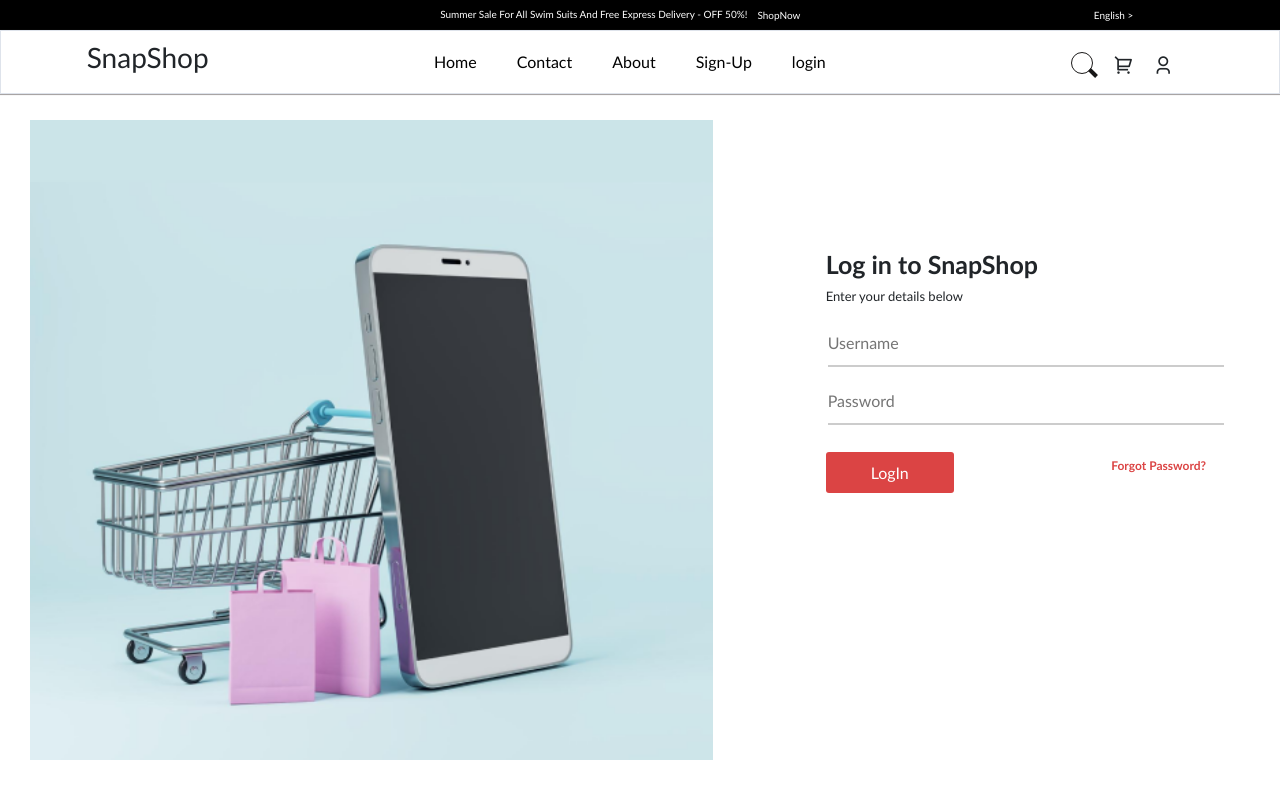
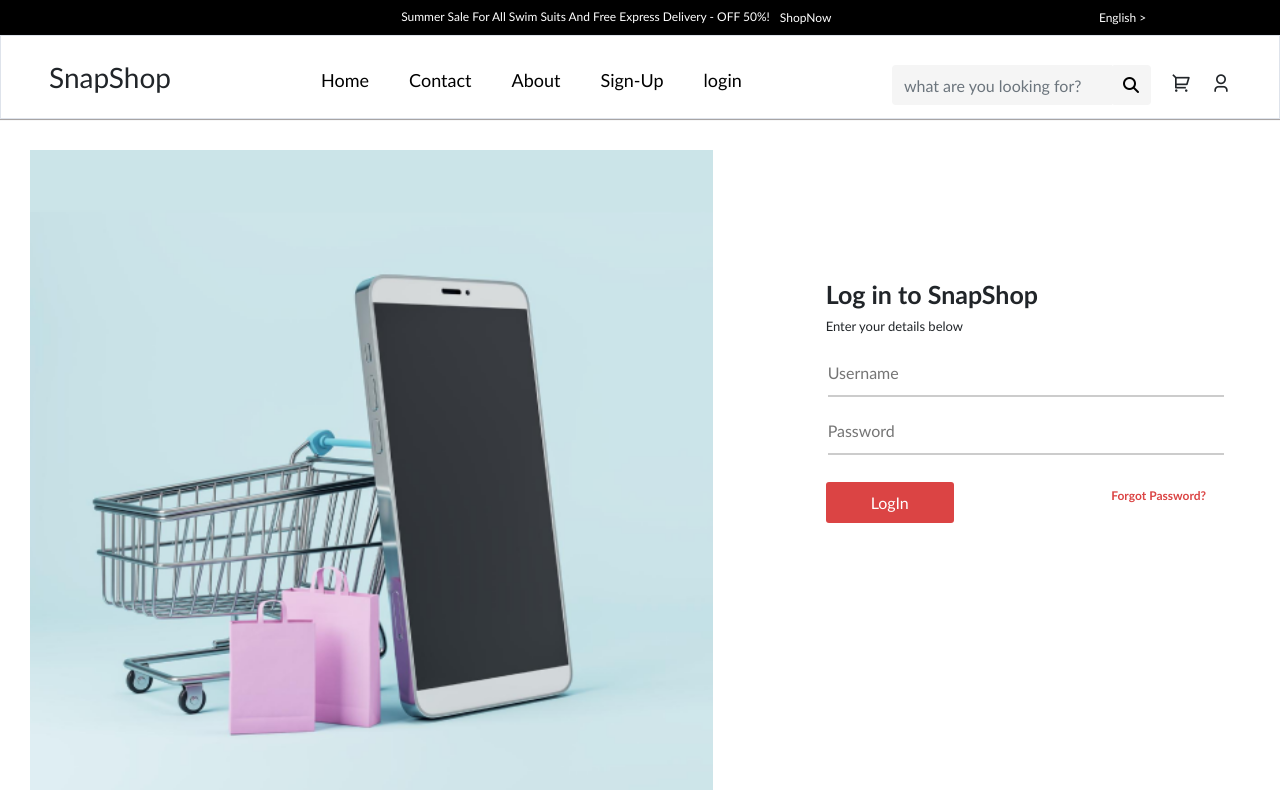
Before and after one commit to Noman-1533/SnapShop, an Angular app: page /login in a window 1280 px wide. Shown: the top 800 px of the page. Built offline with nearby package versions, Linux system fonts and the light colour scheme.

Commit message:
header component design change

```diff
--- a/src/app/Authentication/sign-up/sign-up.component.css
+++ b/src/app/Authentication/sign-up/sign-up.component.css
@@ -103,7 +103,7 @@
 
 button[type="submit"] {
     padding: 8px 16px;
-    background-color: #f56918;
+    background-color: var(--button-color);
     color: #fff;
     border: none;
     border-radius: 5px;
@@ -112,7 +112,8 @@
 }
 
 button[type="submit"]:hover {
-    background-color: #c9480c;
+    scale: 1.02;
+    transition: 0.5s;
 }
 
 .bottom p{
--- a/src/app/header/header.component.css
+++ b/src/app/header/header.component.css
@@ -1,20 +1,20 @@
 /* @import "~bootstrap-icons/font/bootstrap-icons.css" */
 
 .nav {
-  height: 90px;
+  height: 120px;
   width: 100%;
   /* background-color: red; */
   /* position: fixed; */
 }
 
 .topNav {
-  height: 30px;
+  height: 35px;
   width: 100%;
   background-color: black;
   display: flex;
   justify-content: space-around;
   color: white;
-  font-size: 10px;
+  font-size: 12px;
   align-items: center;
 }
 
@@ -47,7 +47,9 @@
 }
 
 .bottom {
-  height: 65px;
+  padding-top: 22px;
+
+  height: 85px;
   width: 100%;
   border-bottom: 1px solid rgb(168, 164, 164);
   display: flex;
@@ -59,6 +61,12 @@
   /* background-color: red; */
 }
 
+.logo h3{
+
+  margin-bottom: 0.7em;
+
+}
+
 .Middletext ul {
   display: flex;
   justify-content: space-around;
@@ -67,12 +75,13 @@
   list-style: none;
   color: black;
   align-items: center;
-  margin-top: 15px;
+  /* margin-top: 20px; */
 }
 
 .navLink a {
   /* background-color: red; */
   padding: 0px 20px;
+  font-size: 18px
 }
 
 .navLink a:hover,
@@ -129,14 +138,13 @@
 
 /* okdjfdkfvd */
 
-.search {
+/* .search {
   margin: 20px;
 }
 
 .search1 > div {
   display: inline-block;
   position: relative;
-  /* filter: drop-shadow(0 1px #19191a); */
 }
 
 .search1 > div:after {
@@ -155,7 +163,6 @@
   color: rgb(17, 16, 16);
   font-size: 16px;
   background: transparent;
-  /* border: 1px solid black; */
   width: 15px;
   height: 20px;
   padding: 10px;
@@ -180,7 +187,7 @@
 .search1 > div > input:focus,
 .search1 > div > input:not(:placeholder-shown) {
   width: 250px;
-}
+} */
 .dropdown {
   display: none;
 }
@@ -216,6 +223,7 @@
   .bottom {
     justify-content: space-between;
     padding: 0px 4vw;
+
   }
 }
 
--- a/src/app/header/header.component.html
+++ b/src/app/header/header.component.html
@@ -66,12 +66,21 @@
       <ul class="search">
         <li>
           <div class="search1">
-            <div>
+            <!-- <div>
               <input
                 type="text"
                 placeholder="what are you looking for ..."
                 required
               />
+            </div> -->
+
+            <div class="input-group" style="margin-top: 10px;">
+              <input type="text" class="form-control" placeholder="what are you looking for?" style="border: none;background-color: #F5F5F5; width: 220px; height: 40px;">
+              <div class="input-group-append">
+                <button class="" type="button" style="height: 40px; border:none; width: 40px;background-color: #F5F5F5; border-radius: 4px;">
+                  <i class="fa fa-search" ></i>
+                </button>
+              </div>
             </div>
           </div>
         </li>
```
